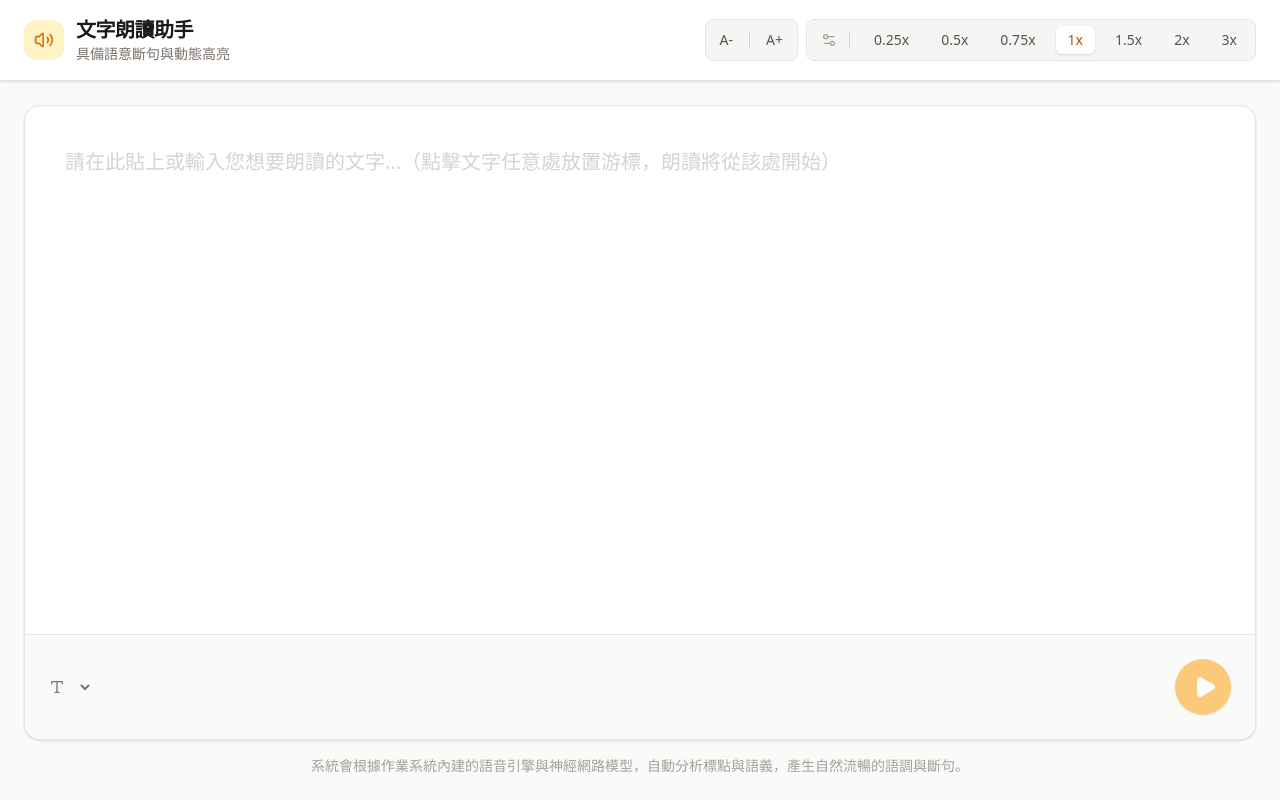
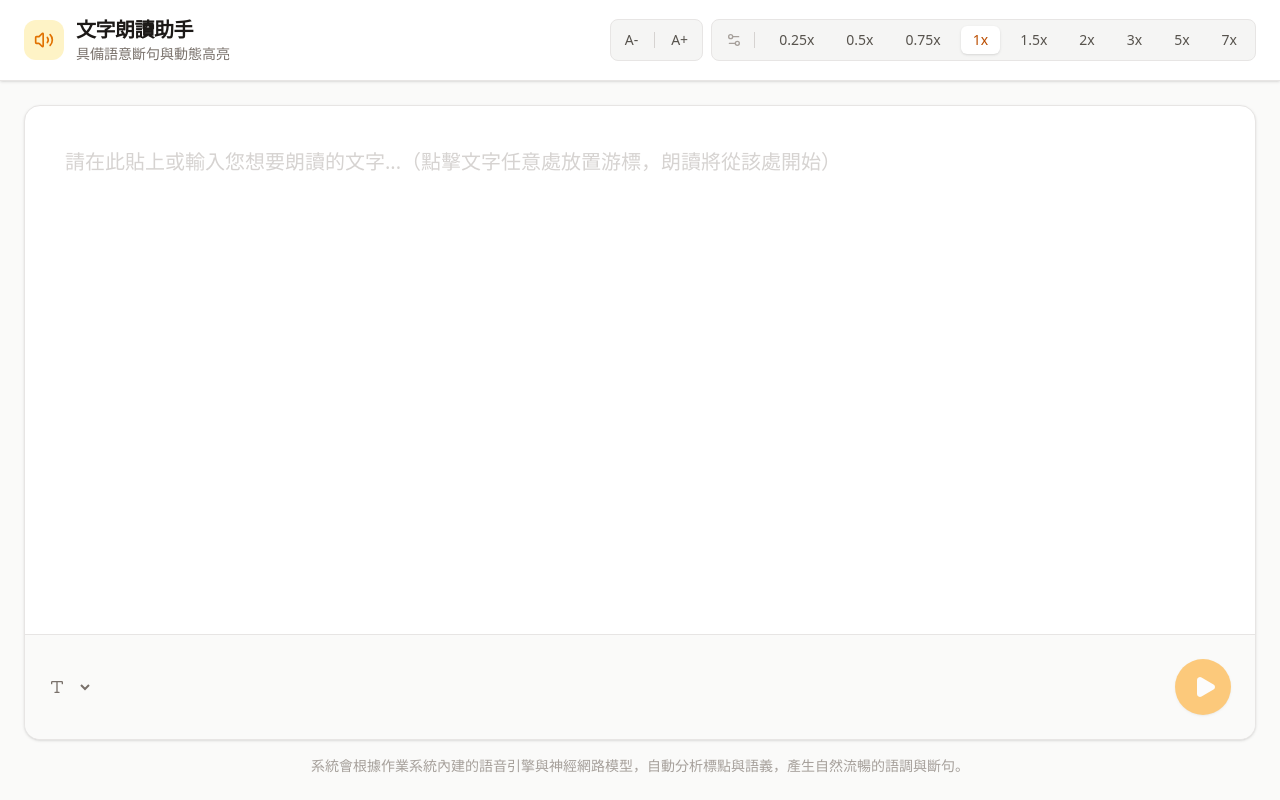
Before and after one commit to alang4a-beep/readoutloud, a React (Vite) app: page / in a window 1280 px wide. Built offline with nearby package versions, Linux system fonts and the light colour scheme.

Commit message:
feat: expand playback speed options
Add 5x and 7x speed options to the playback settings to support faster reading preferences.

```diff
--- a/src/App.tsx
+++ b/src/App.tsx
@@ -163,7 +163,7 @@ export default function App() {
     setCurrentLength(0);
   };
 
-  const speedOptions = [0.25, 0.5, 0.75, 1, 1.5, 2, 3];
+  const speedOptions = [0.25, 0.5, 0.75, 1, 1.5, 2, 3, 5, 7];
 
   const handleSpeedChange = (newSpeed: number) => {
     setSpeed(newSpeed);
```
